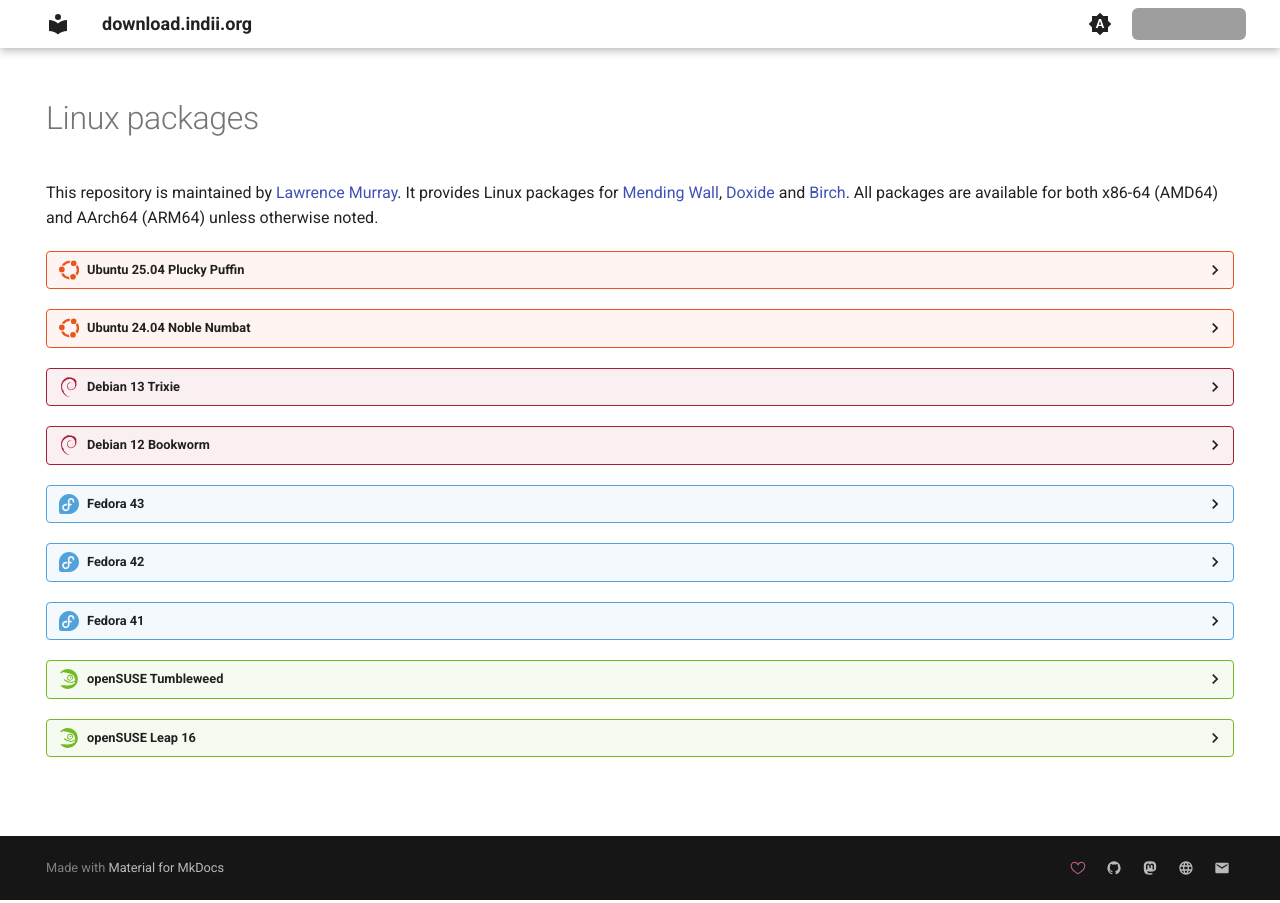
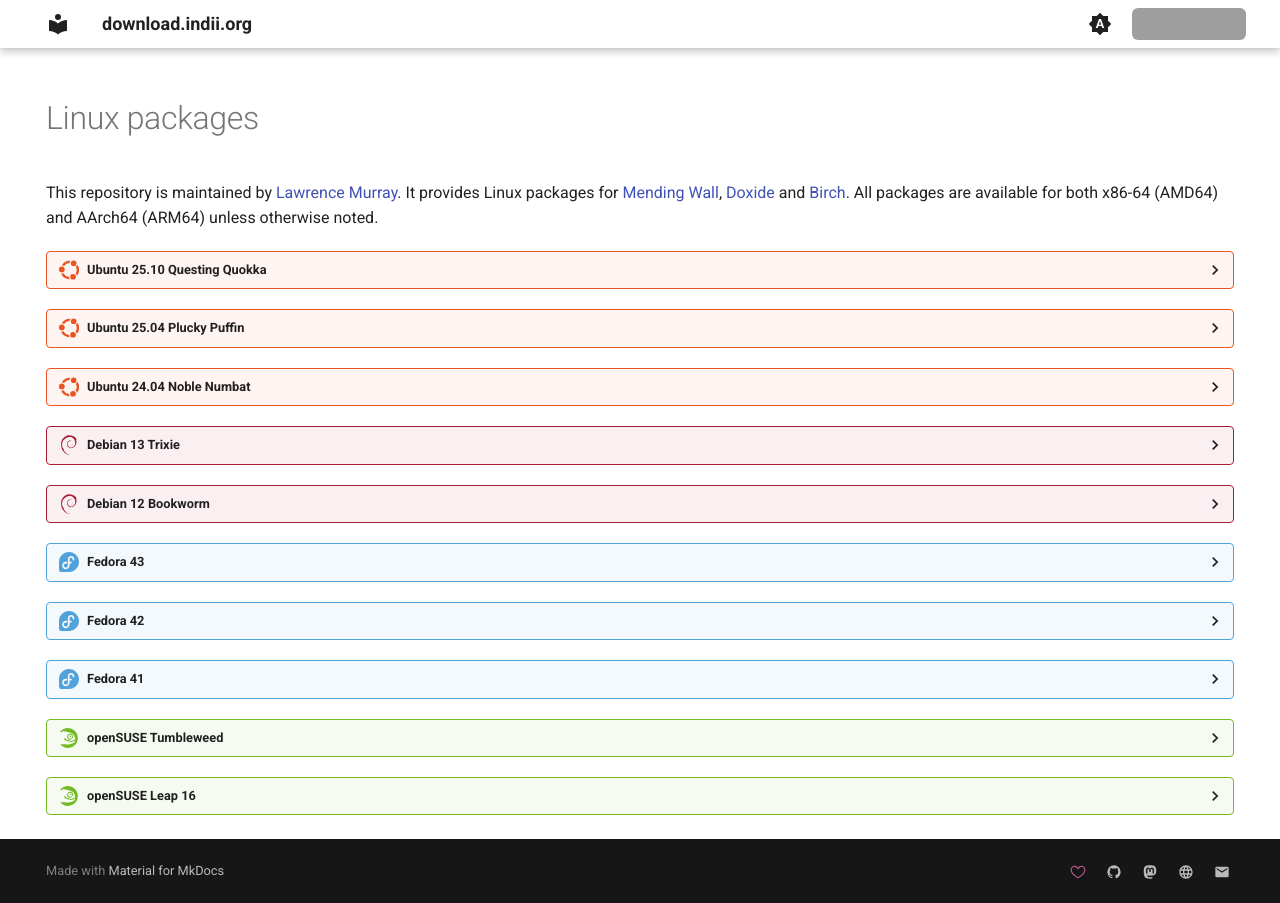
Before and after one commit to lawmurray/download.indii.org, an MkDocs documentation site: the page built from docs/index.md, in a window 1280 px wide. Built offline with MkDocs 1.6.1 and Material for MkDocs 9.7.7, drawn with Linux system fonts in a browser that asks for light colours; some of the changed lines change nothing that is shown; grey boxes are pictures that could not be loaded.

Commit message:
Added Ubuntu 25.10 Questing Quokka.

````diff
--- a/docs/index.md
+++ b/docs/index.md
@@ -9,6 +9,18 @@
 # Linux packages
 
 This repository is maintained by [Lawrence Murray](https://indii.org/about). It provides Linux packages for [Mending Wall](https://mendingwall.indii.org), [Doxide](https://doxide.org) and [Birch](https://birch-lang.org). All packages are available for both x86-64 (AMD64) and AArch64 (ARM64) unless otherwise noted.
+
+??? ubuntu "Ubuntu 25.10 Questing Quokka"
+    Add the repository:
+    ```
+    echo 'deb http://download.indii.org/deb questing main' | sudo tee /etc/apt/sources.list.d/indii.org.list
+    curl -fsSL https://download.indii.org/deb/Release.key | gpg --dearmor | sudo tee /etc/apt/trusted.gpg.d/indii.org.gpg > /dev/null
+    sudo apt update
+    ```
+    Install desired packages, e.g.:
+    ```
+    sudo apt install mendingwall doxide birch
+    ```
 
 ??? ubuntu "Ubuntu 25.04 Plucky Puffin"
     Add the repository:
````
Also changed, not shown: 1 other file.
